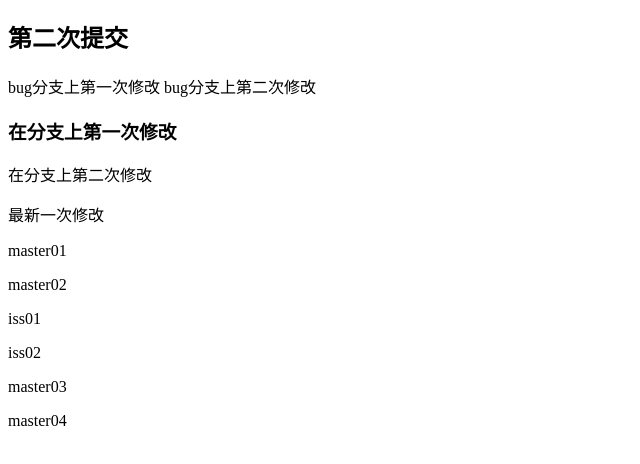
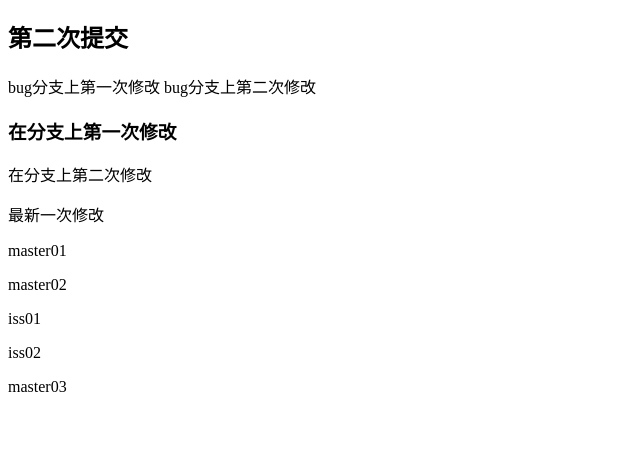
Before and after one commit to 5sdy/webclass, a plain HTML site: page index.html in a window 1280 px wide. Shown: the part 70-534 px from the top of the page, without its empty margins (0-640 px from the left). Drawn offline with Linux system fonts and the light colour scheme.

Commit message:
项目测试

```diff
--- a/index.html
+++ b/index.html
@@ -19,6 +19,5 @@
     <p>iss01</p>
     <p>iss02</p>
     <p>master03</p>
-    <p>master04</p>
 </body>
 </html>
```
